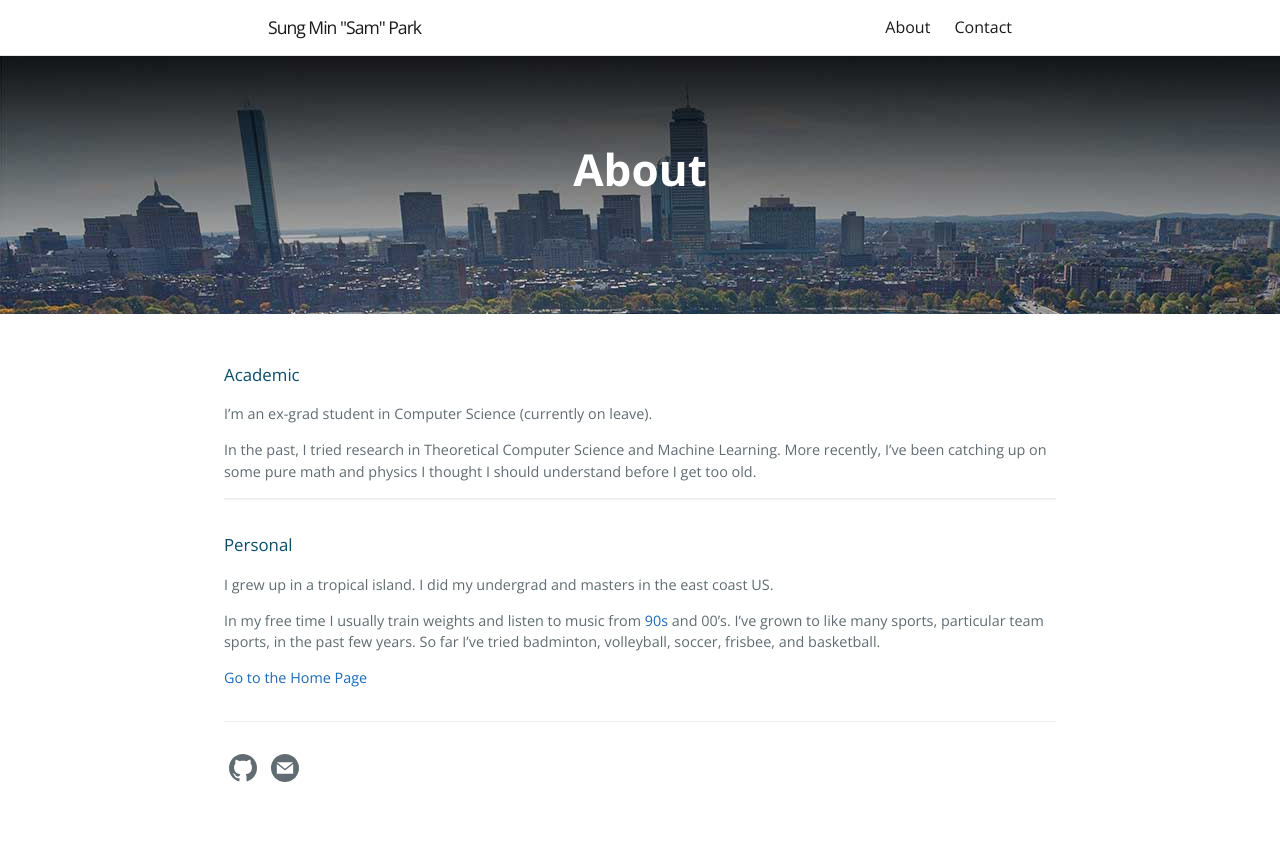
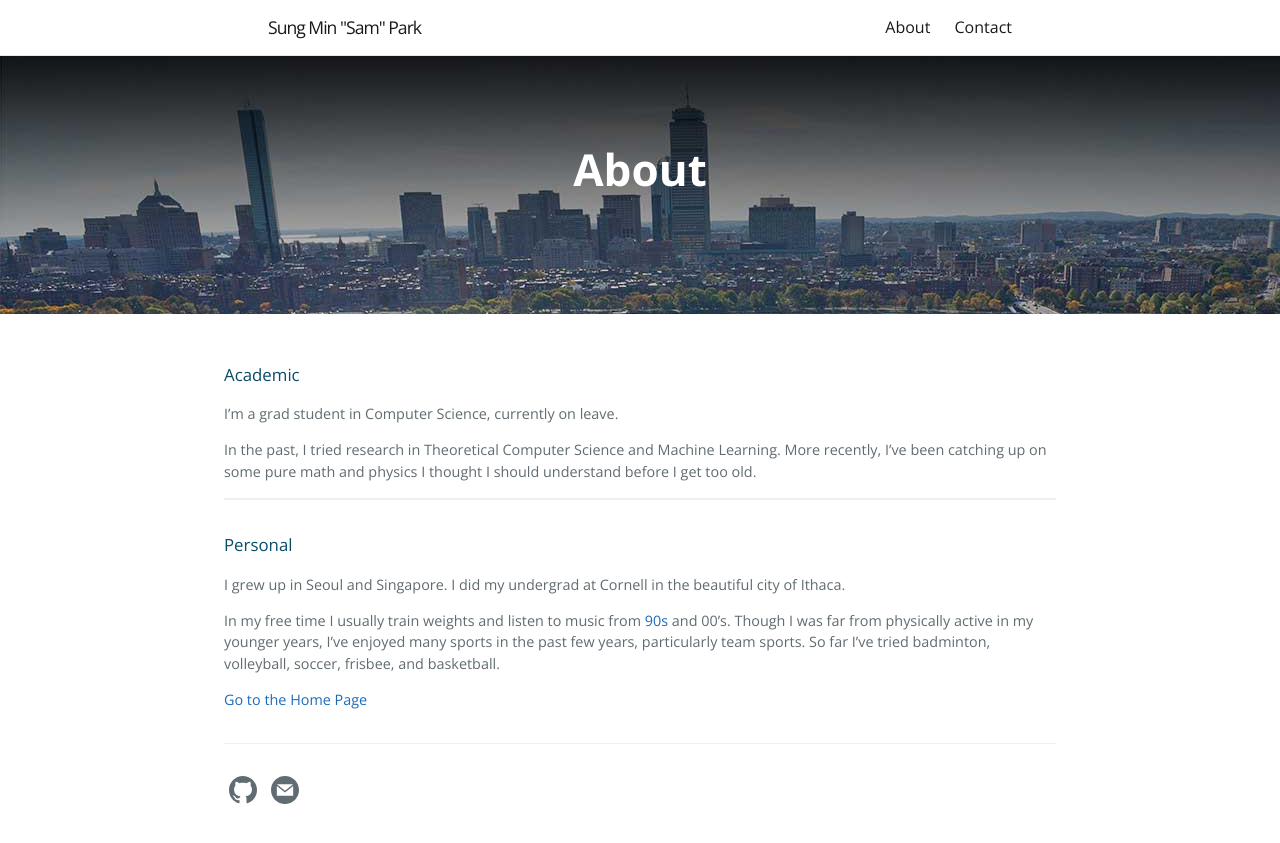
Before and after one commit to sung-max/sung-max.github.io, a Jekyll site: the page built from about.md, in a window 1280 px wide. Shown: the top 843 px of the page. Built offline with Jekyll 4.4.1, drawn with Linux system fonts in a browser that asks for light colours.

Commit message:
Update about.md

```diff
--- a/about.md
+++ b/about.md
@@ -6,7 +6,7 @@ permalink: /about/
 ---
 ### Academic
 
-I'm an ex-grad student in Computer Science (currently on leave).
+I'm a grad student in Computer Science, currently on leave.
 
 In the past, I tried research in Theoretical Computer Science and Machine Learning.
 More recently, I've been catching up on some pure math and physics I thought I should understand before I get too old.
@@ -16,12 +16,11 @@ More recently, I've been catching up on some pure math and physics I thought I s
 
 ### Personal
 
-I grew up in a tropical island.
-I did my undergrad and masters in the east coast US.
+I grew up in Seoul and Singapore.
+I did my undergrad at Cornell in the beautiful city of Ithaca.
 
 In my free time I usually train weights and listen to music from [90s][shes-so-high] and 00's.
-I've grown to like many sports, particular team sports, in the past few years.
-So far I've tried badminton, volleyball, soccer, frisbee, and basketball.
+Though I was far from physically active in my younger years, I've enjoyed many sports in the past few years, particularly team sports. So far I've tried badminton, volleyball, soccer, frisbee, and basketball.
 
 
 [Go to the Home Page](../)
```
